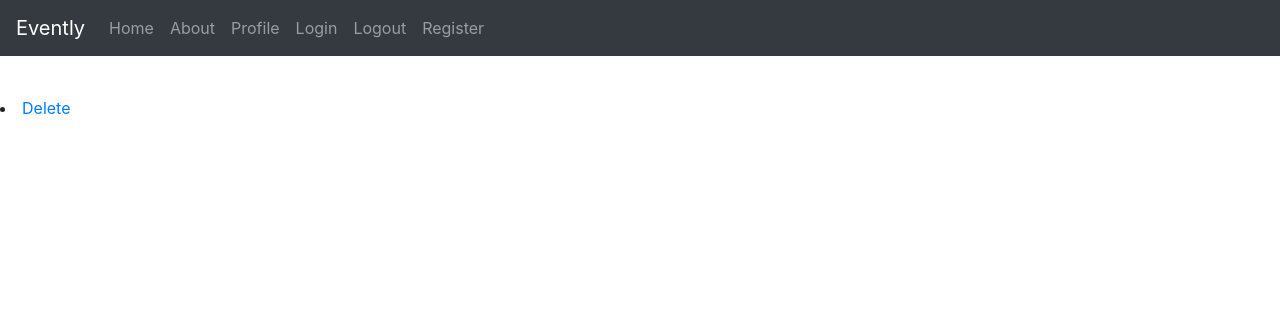
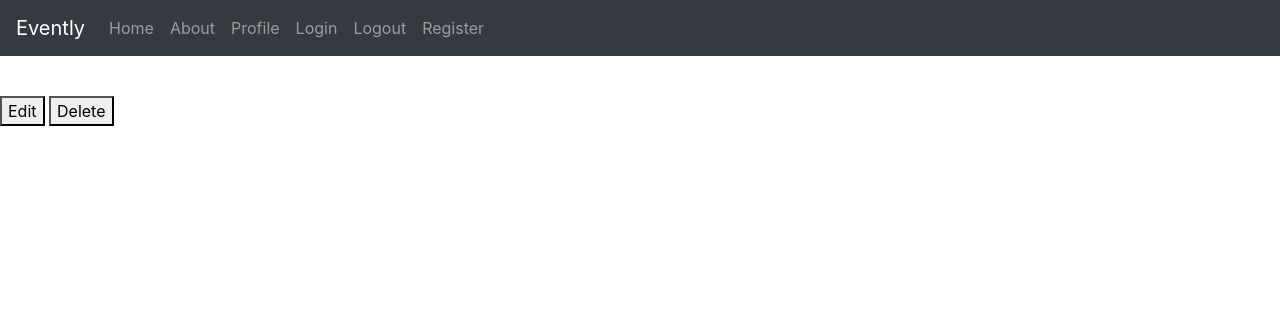
Before and after one commit to tranln025/the-event-fairy, a Django app: template project_2_app/templates/event_detail.html in a window 1280 px wide. Shown: the top 316 px of the page. Run offline with Django 3.2, Linux system fonts and the light colour scheme; the template is opened without the code that fills it, so the values that code supplies are empty; some libraries are stand-ins or nearby versions.

Commit message:
works on delete

```diff
--- a/project_2_app/templates/event_detail.html
+++ b/project_2_app/templates/event_detail.html
@@ -14,11 +14,9 @@
 <h6>{{event.type}}</h6>
 <h6>{{event.category}}</h6>
 <h6>{{event.date_created}}</h6>
-<li class="tracks">
-<!-- <a href="{% url 'event_edit' pk=event.pk %}" class="edit">Edit</a> -->
 
-<a href="{% url 'event_delete' pk=event.pk %}" class="delete">Delete</a>
-</li>
-
+<a href="{% url 'event_edit' event_pk=event.pk %}"><button type="submit" class="event-edit">Edit</button></a>
+<a href="{% url 'event_delete' event_pk=event.pk %}"><button class="event-delete">Delete</button>
+</a>
 
 {% endblock %}
--- a/project_2_app/views.py
+++ b/project_2_app/views.py
@@ -91,9 +91,9 @@ def event_edit(request, event_pk):
         if form.is_valid():
             event=form.save()
             return redirect('event_detail', pk=event.pk)
-        else:
-            form = EventForm(instance=event)
-        context = {'form':form, 'header':f"Edit {event.title}"}
+    else:
+        form = EventForm(instance=event)
+    context = {'form':form, 'header':f"Edit {event.title}"}
     return render(request, 'event_form.html', context)
 
 
```
